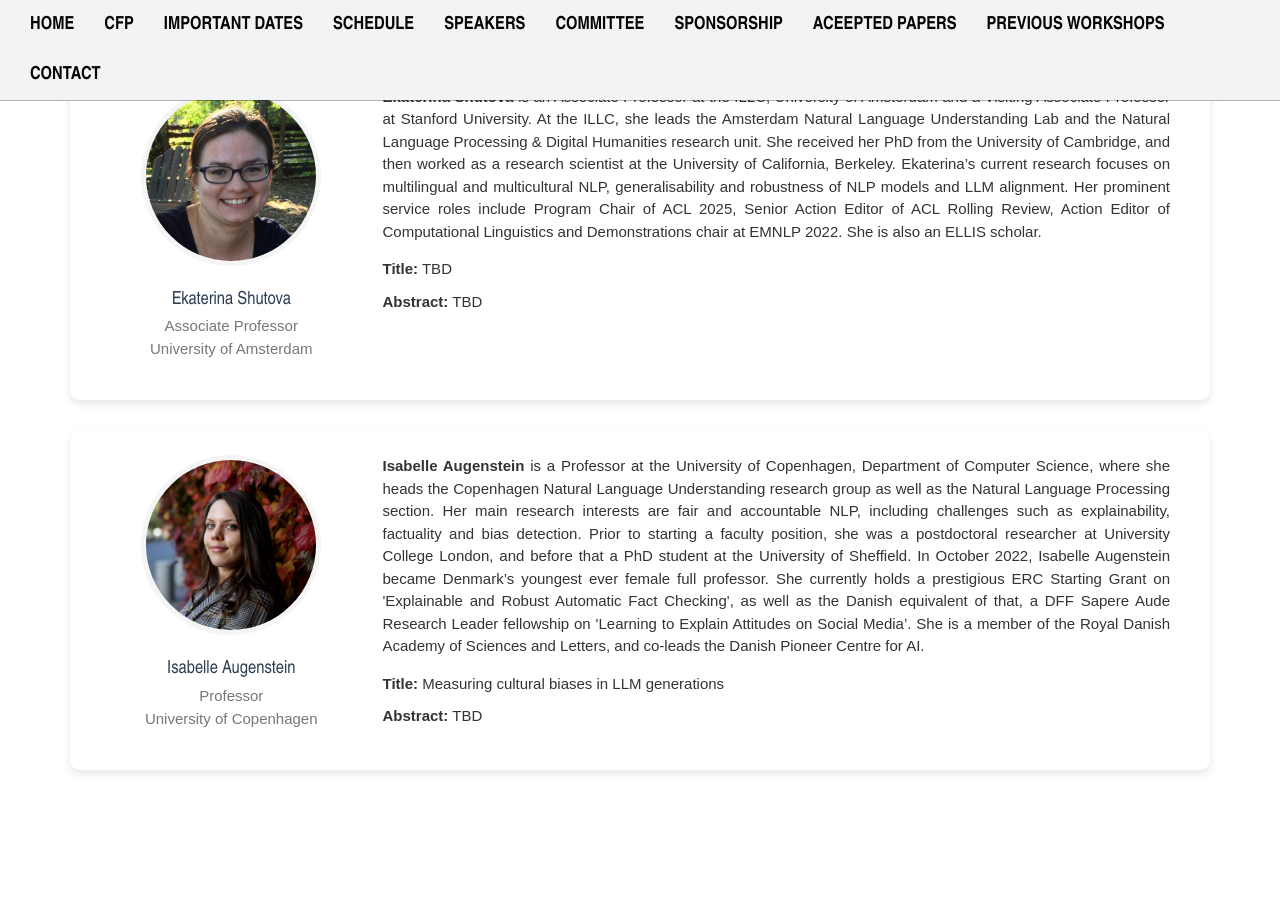
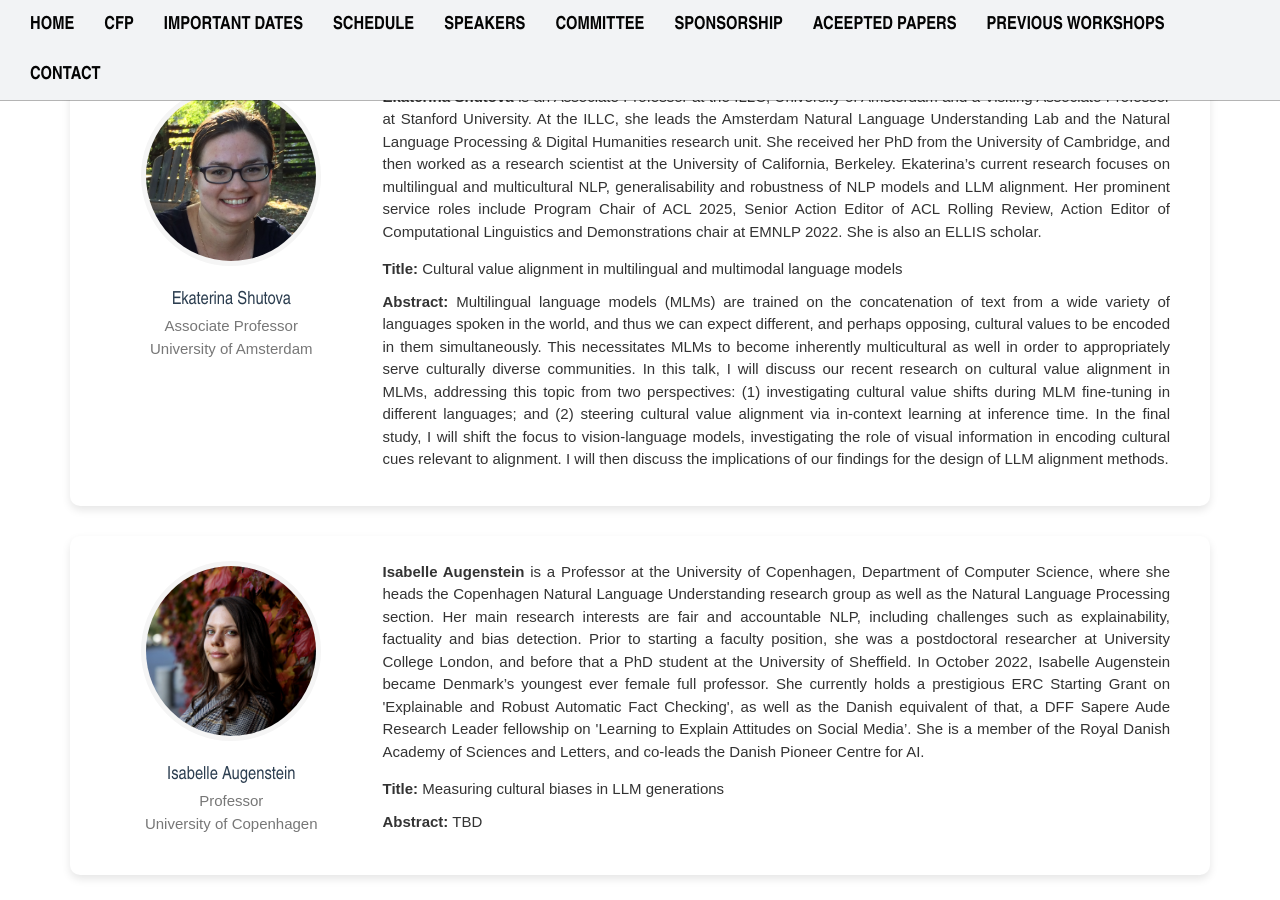
Before and after one commit to c3nlp/c3nlp.github.io, a Jekyll site: the page built from index.html, in a window 1280 px wide and 900 px high, scrolled down 5042 px. Built offline with Jekyll 4.4.1, drawn with Linux system fonts in a browser that asks for light colours.

Commit message:
update katia talk

```diff
--- a/_includes/speakers.html
+++ b/_includes/speakers.html
@@ -88,8 +88,8 @@
                         </p>
                     </div>
                     <div class="talk-details">
-                        <p><strong>Title:</strong> TBD</p>
-                        <p><strong>Abstract:</strong> TBD</p>
+                        <p><strong>Title:</strong> Cultural value alignment in multilingual and multimodal language models</p>
+                        <p><strong>Abstract:</strong> Multilingual language models (MLMs) are trained on the concatenation of text from a wide variety of languages spoken in the world, and thus we can expect different, and perhaps opposing, cultural values to be encoded in them simultaneously. This necessitates MLMs to become inherently multicultural as well in order to appropriately serve culturally diverse communities. In this talk, I will discuss our recent research on cultural value alignment in MLMs, addressing this topic from two perspectives: (1) investigating cultural value shifts during MLM fine-tuning in different languages; and (2) steering cultural value alignment via in-context learning at inference time. In the final study, I will shift the focus to vision-language models, investigating the role of visual information in encoding cultural cues relevant to alignment. I will then discuss the implications of our findings for the design of LLM alignment methods.</p>
                     </div>
                 </div>
             </div>
```
Also changed, not shown: 1 other file.
